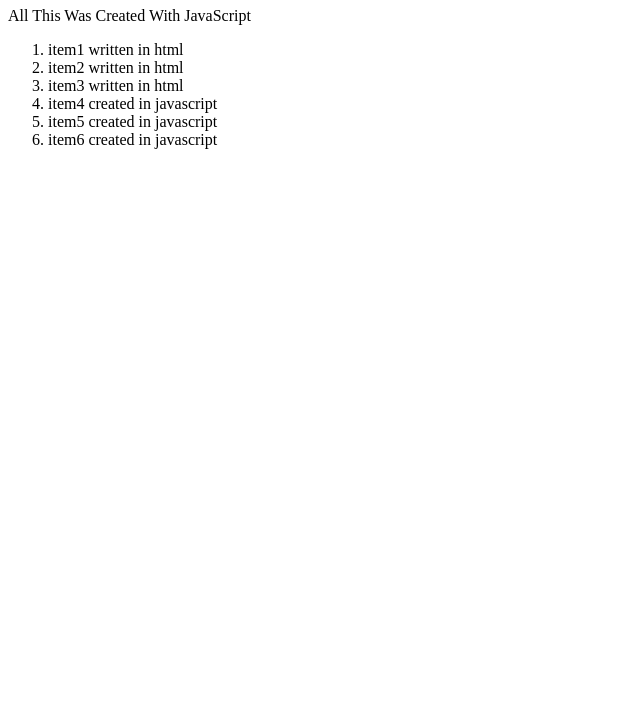
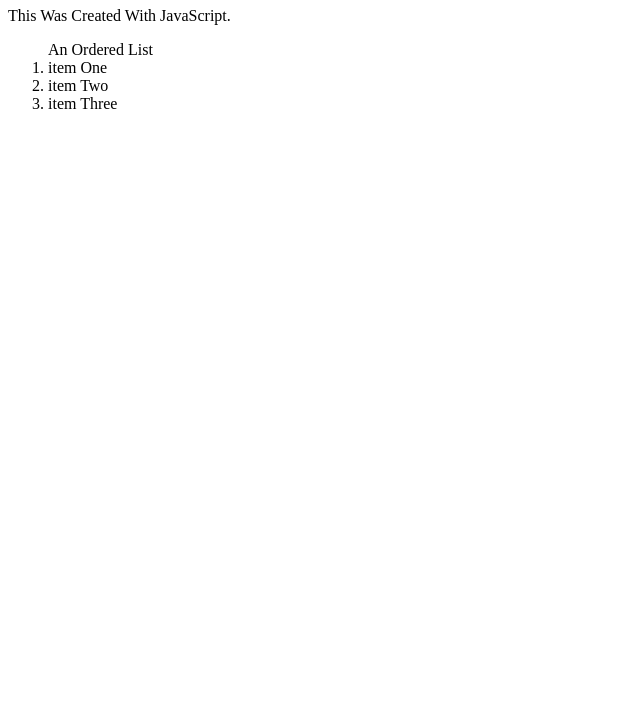
Before and after one commit to reposoli/fsw_110, a plain HTML site: page week2/creating_appending_elements/creatingelements.html in a window 1280 px wide. Shown: the part 73-800 px from the top of the page, without its empty margins (0-640 px from the left). Drawn offline with Linux system fonts and the light colour scheme.

Commit message:
reattempt

```diff
--- a/week2/creating_appending_elements/creatingelements.html
+++ b/week2/creating_appending_elements/creatingelements.html
@@ -11,10 +11,11 @@
 
     <p id ="paragraph"></p>
 
-    <ol id ="myOl">
-        <li>item1 written in html</li>
-        <li>item2 written in html</li>
-        <li>item3 written in html</li>
+    <ol id="myOrder">
+
+        <li id= "itemOne"></li>
+        <li id= "itemTwo"></li>
+        <li id= "itemThree"></li>
     </ol>
     <script src="creatingelements.js"></script>
 </body>
--- a/week2/creating_appending_elements/creatingelements.js
+++ b/week2/creating_appending_elements/creatingelements.js
@@ -1,17 +1,7 @@
-document.getElementById("heading").innerHTML = "Welcome to my JS site";
-document.getElementById("paragraph").innerHTML = "All This Was Created With JavaScript";
+var h1 = document.getElementById("heading").innerHTML = "Welcome to my JS site";
+var p = document.getElementById("paragraph").innerHTML = "This Was Created With JavaScript."
 
-var newLi = document.createElement("li")
-newLi.textContent = "item4 created in javascript"
-var myOl = document.getElementById("myOl")
-myOl.append(newLi)
-
-var newLi = document.createElement("li")
-newLi.textContent = "item5 created in javascript"
-var myOl = document.getElementById("myOl")
-myOl.append(newLi)
-
-var newLi = document.createElement("li")
-newLi.textContent = "item6 created in javascript"
-var myOl = document.getElementById("myOl")
-myOl.append(newLi)
+var myOrder = document.getElementById("myOrder").prepend("An Ordered List")
+document.getElementById("itemOne").innerHTML = "item One";
+document.getElementById("itemTwo").innerHTML = "item Two";
+document.getElementById("itemThree").innerHTML = "item Three";
```
